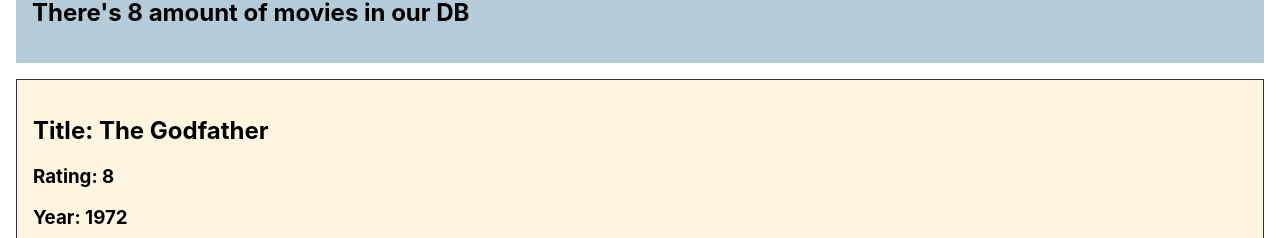
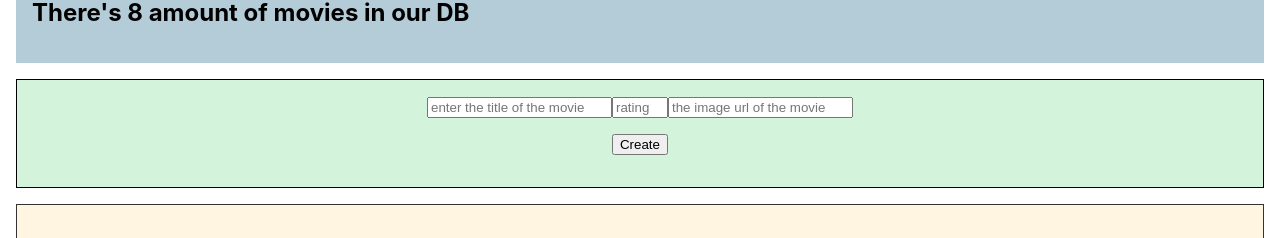
Before and after one commit to begumeryildiz/popcorn-time, a React (Create React App) app: page / in a window 1280 px wide. Shown: the part 116-354 px from the top of the page. Built offline with nearby package versions, Linux system fonts and the light colour scheme.

Commit message:
added form

```diff
--- a/src/App.css
+++ b/src/App.css
@@ -2,37 +2,14 @@
   text-align: center;
 }
 
-.App-logo {
-  height: 40vmin;
-  pointer-events: none;
+form {
+  background-color: rgb(211, 244, 218);
+  border: 1px solid;
+  text-align: center;
+  margin: 1rem;
+  padding: 1rem;
 }
-
-@media (prefers-reduced-motion: no-preference) {
-  .App-logo {
-    animation: App-logo-spin infinite 20s linear;
-  }
+form button {
+  margin: 1rem auto;
+  display: block;
 }
-
-.App-header {
-  background-color: #282c34;
-  min-height: 100vh;
-  display: flex;
-  flex-direction: column;
-  align-items: center;
-  justify-content: center;
-  font-size: calc(10px + 2vmin);
-  color: white;
-}
-
-.App-link {
-  color: #61dafb;
-}
-
-@keyframes App-logo-spin {
-  from {
-    transform: rotate(0deg);
-  }
-  to {
-    transform: rotate(360deg);
-  }
-}
--- a/src/App.js
+++ b/src/App.js
@@ -9,10 +9,17 @@
 
   const [movies, setMovies] = useState(moviesArray);
 
+  const [title, setTitle] = useState("");
+  const [rating, setRating] = useState("");
+  const [imgURL, setImgURL] = useState("")
+
   const deleteMovie = (movieId) => {
     setMovies((prevMovies) => {
 
       const newList = prevMovies.filter((element) => {
+        //             if (element.id === movieId) {
+        //                 return false;
+        //             } else {}
         return element.id === movieId ? false : true;
         // return element.id === movieId; // same thing
       });
@@ -21,23 +28,49 @@
     });
   }
 
-//         const newList = prevMovies.filter((element)) => {
-//             if (element.id === movieId) {
-//                 return false;
-//             } else {
+  const handleSubmit = (e) => {
+    e.preventDefault();
 
-//             }
-//         })
-//     })
-// }
+    const newMovie = {
+      // title: title,
+      // rating: rating,
+      // imgURL: imgURL
+      title,
+      rating,
+      imgURL
+    };
+
+    setMovies( (prevMovies) => {
+      return [newMovie, ...prevMovies];
+    });
+
+    // setMovies( (prevMovies) => {
+    //   const copy = [...prevMovies];
+    //   copy.unshift(newMovie);
+    //   return copy;
+    // });
+
+  }
 
     return (
       <>
-      <Header numberOfMovies={movies.length}/>
-      <Main movies={movies} callbackToDelete={deleteMovie}/>
+        <Header numberOfMovies={movies.length} />
+
+        <div id="create">
+          <form onSubmit={handleSubmit}>
+            {/* e = event */}
+            <input required type="text" name="title" placeholder="enter the title of the movie" value={title} onChange={(e) => { setTitle(e.target.value) }} />
+            <input required type="number" name="rating"  min={0} max={10} placeholder="rating" value={rating} onChange={(e) => { setRating(e.target.value) }} />
+            <input type="text" name="imgURL" placeholder="the image url of the movie" value={imgURL} onChange={(e) => { setImgURL(e.target.value) }} />
+            <button>Create</button>
+          </form>
+        </div>
+
+        <Main movies={movies} callbackToDelete={deleteMovie} />
         <Footer />
       </>
     );
   }
 
+
 export default App;
```
Lines whose indentation alone changed are shown as unchanged.
